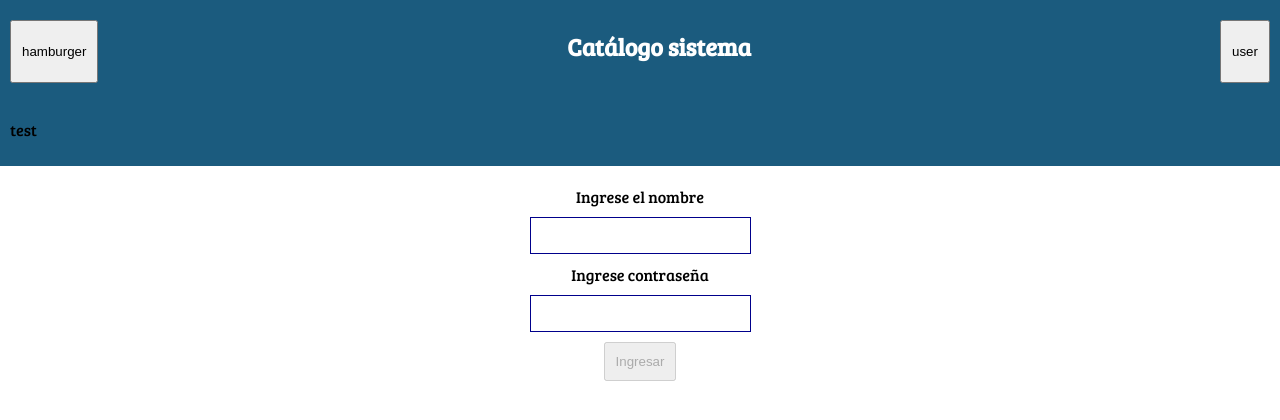
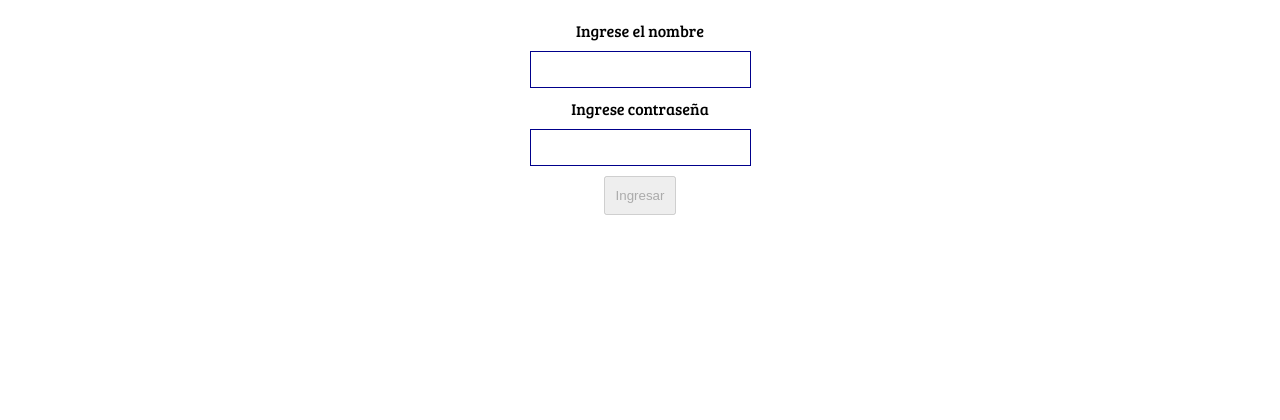
Before and after one commit to Tomy52/tp-prog-iv, an Angular app: page /login in a window 1280 px wide. Shown: the top 420 px of the page. Built offline with nearby package versions, Linux system fonts and the light colour scheme.

Commit message:
fix: app.html removed unnecessary html code

```diff
--- a/src/app/app.html
+++ b/src/app/app.html
@@ -1,17 +1,4 @@
 
-<header>
-  <nav>
-    <button>hamburger</button> <!-- no tengo ni idea como hacerlos, perdon!-->
-    <h1>Catálogo sistema</h1>
-    <button>user</button> <!-- no tengo ni idea como hacerlos, perdon!-->
-  </nav>
-</header>
-<router-outlet/>
-<footer>
-  <p>test</p>
-</footer>
-
-<!-- viene de main -->
 @if(showHeader) {
   <app-header-component/>
 }
@@ -19,4 +6,3 @@
 @if(showFooter){
   <app-footer-component/>
 }
-<!-- viene de main -->
```
